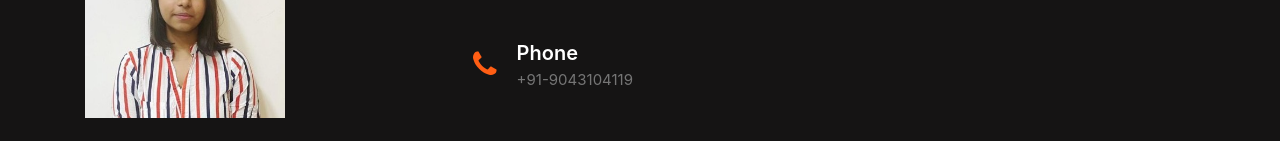
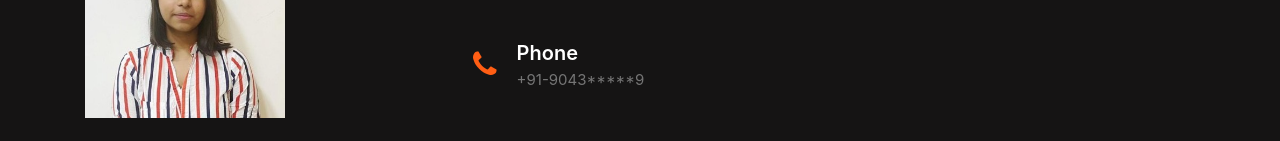
Before and after one commit to Niharrika/Portfolio, an Angular app: page / in a window 1280 px wide. Shown: the part 3272-3413 px from the top of the page. Built offline with nearby package versions, Linux system fonts and the light colour scheme.

Commit message:
Update resume.component.html

```diff
--- a/src/app/resume/resume.component.html
+++ b/src/app/resume/resume.component.html
@@ -61,7 +61,7 @@
                             <i class= "fa fa-phone"></i>
                         <div class="cta-text">
                             <h4>Phone</h4>
-                            <span>+91-9043104119</span>
+                            <span>+91-9043*****9</span>
                         </div>
                         </div>
                         </div> <br> <br>
```
